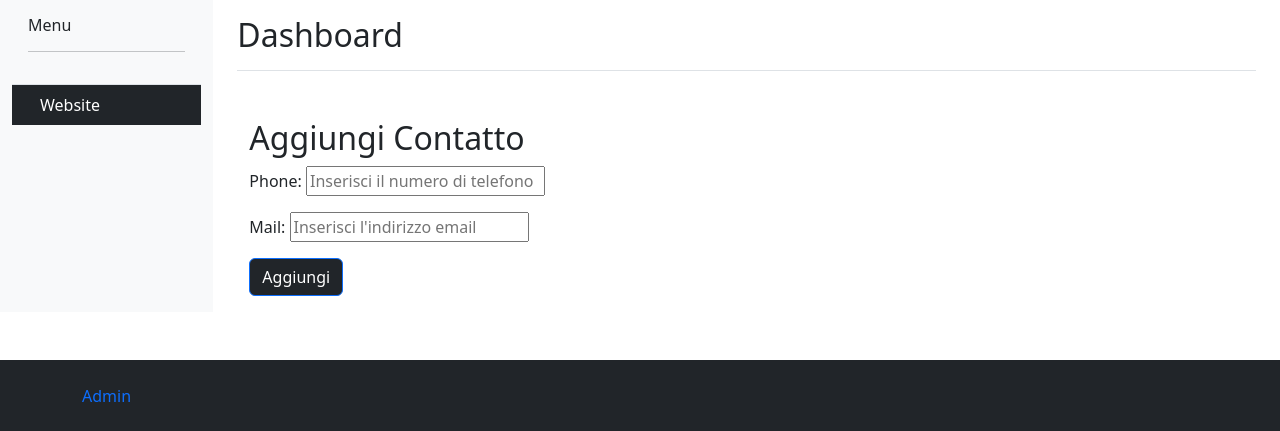
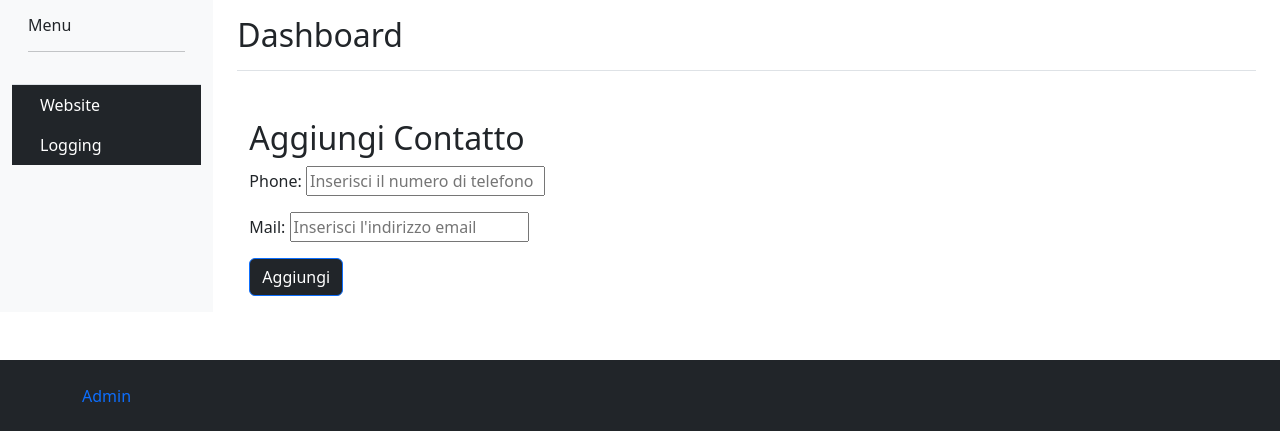
Before and after one commit to leoBitto/DjangoForge, a Django app: page /contact/ in a window 1280 px wide. Shown: the part 56-487 px from the top of the page. Run offline with Django 4.2, Linux system fonts and the light colour scheme; the visitor is signed in with stand-in values (Sample User, id 1); data comes from the database, SQL or seed files in the repository; data that the repository does not hold is empty; parts of the project's set-up code (start-up, migrations or seed data) failed here and were passed over; some libraries are stand-ins or nearby versions.

Commit message:
fixed broken links

```diff
--- a/src/backoffice/templates/backoffice/backoffice_base.html
+++ b/src/backoffice/templates/backoffice/backoffice_base.html
@@ -77,7 +77,7 @@
                         </li>
                         <!-- FINE DELL'APPLICAZIONE WEBSITE-->
 
-                        {% include 'gold_bi/accordion.html' %}
+                        {% include 'logging_app/accordion.html' %}
 
                     </ul>
                 </div>
--- a/src/base/urls.py
+++ b/src/base/urls.py
@@ -24,7 +24,7 @@ urlpatterns = [
     path('', include('website.urls', namespace='website')),
     path('backoffice/', include('backoffice.urls', namespace='backoffice')),
     path('', include('pwa.urls')),  # You MUST use an empty string as the URL prefix
-    path('logging/', include('logging.urls', namespace='logging')),
+    path('logging/', include('logging_app.urls', namespace='logging')),
 
     path('webpush/', include('webpush.urls')),
 ]
--- a/src/logging_app/tasks/aggregate_access_logs.py
+++ b/src/logging_app/tasks/aggregate_access_logs.py
@@ -1,7 +1,7 @@
 import logging
 from django.utils import timezone
 from logging_app.models import AccessLog
-from gold_bi.models import AggregatedAccessLog
+from logging_app.models import AggregatedAccessLog
 from django.db.models import Count, F
 from django.db import transaction
 from django.db.models.functions import ExtractHour, ExtractWeekDay
--- a/src/logging_app/tasks/aggregate_error_logs.py
+++ b/src/logging_app/tasks/aggregate_error_logs.py
@@ -1,7 +1,7 @@
 import logging
 from django.utils import timezone
 from logging_app.models import ErrorLog
-from gold_bi.models import AggregatedErrorLog
+from logging_app.models import AggregatedErrorLog
 from django.db.models import Count, F
 from django.db import transaction
 from django.db.models.functions import ExtractHour, ExtractWeekDay
```
